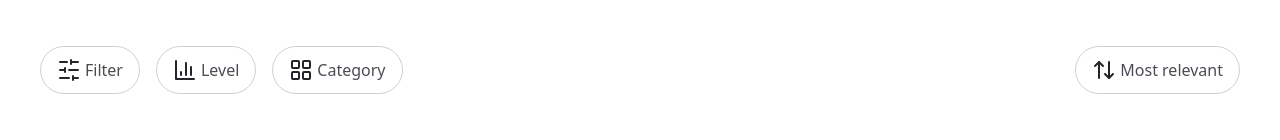
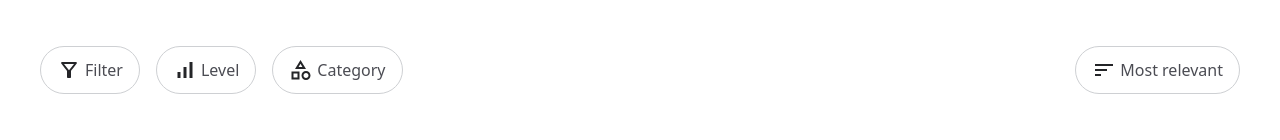
Before and after one commit to Mushfiqur-R/ByteSpace, a Next.js app: page /creators/purepearl-studio in a window 1280 px wide. Shown: the part 553-693 px from the top of the page. Built offline with nearby package versions, Linux system fonts and the light colour scheme.

Commit message:
refactor the icons

```diff
--- a/components/Icons/courses/ArrowUpDownIcon.tsx
+++ b/components/Icons/courses/ArrowUpDownIcon.tsx
@@ -1,24 +1,19 @@
 import type { SVGProps } from "react";
 
-/** Sort mark used by the courses page "Most relevant" pill. */
 export const ArrowUpDownIcon = (props: SVGProps<SVGSVGElement>) => (
   <svg
     width="24"
     height="24"
     viewBox="0 0 24 24"
     fill="none"
-    stroke="currentColor"
-    strokeWidth="2"
-    strokeLinecap="round"
-    strokeLinejoin="round"
     xmlns="http://www.w3.org/2000/svg"
     aria-hidden="true"
     {...props}
   >
-    <path d="m21 16-4 4-4-4" />
-    <path d="M17 20V4" />
-    <path d="m3 8 4-4 4 4" />
-    <path d="M7 4v16" />
+    <path
+      d="M3 18H9V16H3V18ZM3 6V8H21V6H3ZM3 13H15V11H3V13Z"
+      fill="currentColor"
+    />
   </svg>
 );
 
--- a/components/Icons/courses/BarChartIcon.tsx
+++ b/components/Icons/courses/BarChartIcon.tsx
@@ -1,24 +1,20 @@
 import type { SVGProps } from "react";
 
-/** Bar-chart mark used by the courses page "Level" pill. */
+
 export const BarChartIcon = (props: SVGProps<SVGSVGElement>) => (
   <svg
     width="24"
     height="24"
     viewBox="0 0 24 24"
     fill="none"
-    stroke="currentColor"
-    strokeWidth="2"
-    strokeLinecap="round"
-    strokeLinejoin="round"
     xmlns="http://www.w3.org/2000/svg"
     aria-hidden="true"
     {...props}
   >
-    <path d="M3 3v18h18" />
-    <path d="M18 17V9" />
-    <path d="M13 17V5" />
-    <path d="M8 17v-3" />
+    <path
+      d="M16.5 4H19.5V20H16.5V4ZM4.5 14H7.5V20H4.5V14ZM10.5 9H13.5V20H10.5V9Z"
+      fill="currentColor"
+    />
   </svg>
 );
 
--- a/components/Icons/courses/FilterIcon.tsx
+++ b/components/Icons/courses/FilterIcon.tsx
@@ -1,29 +1,20 @@
+
 import type { SVGProps } from "react";
 
-/** Sliders mark used by the courses page "Filter" pill. */
 export const FilterIcon = (props: SVGProps<SVGSVGElement>) => (
   <svg
     width="24"
     height="24"
     viewBox="0 0 24 24"
     fill="none"
-    stroke="currentColor"
-    strokeWidth="2"
-    strokeLinecap="round"
-    strokeLinejoin="round"
     xmlns="http://www.w3.org/2000/svg"
     aria-hidden="true"
     {...props}
   >
-    <path d="M21 4h-7" />
-    <path d="M10 4H3" />
-    <path d="M21 12h-9" />
-    <path d="M8 12H3" />
-    <path d="M21 20h-5" />
-    <path d="M12 20H3" />
-    <path d="M14 2v4" />
-    <path d="M8 10v4" />
-    <path d="M16 18v4" />
+    <path
+      d="M7.00506 6H17.0051L11.9951 12.3L7.00506 6ZM4.25506 5.61C6.27506 8.2 10.0051 13 10.0051 13V19C10.0051 19.55 10.4551 20 11.0051 20H13.0051C13.5551 20 14.0051 19.55 14.0051 19V13C14.0051 13 17.7251 8.2 19.7451 5.61C20.2551 4.95 19.7851 4 18.9551 4H5.04506C4.21506 4 3.74506 4.95 4.25506 5.61Z"
+      fill="currentColor"
+    />
   </svg>
 );
 
--- a/components/Icons/courses/LayoutGridIcon.tsx
+++ b/components/Icons/courses/LayoutGridIcon.tsx
@@ -1,24 +1,19 @@
 import type { SVGProps } from "react";
 
-/** Grid mark used by the courses page "Category" pill. */
 export const LayoutGridIcon = (props: SVGProps<SVGSVGElement>) => (
   <svg
     width="24"
     height="24"
     viewBox="0 0 24 24"
     fill="none"
-    stroke="currentColor"
-    strokeWidth="2"
-    strokeLinecap="round"
-    strokeLinejoin="round"
     xmlns="http://www.w3.org/2000/svg"
     aria-hidden="true"
     {...props}
   >
-    <rect x="3" y="3" width="7" height="7" rx="1" />
-    <rect x="14" y="3" width="7" height="7" rx="1" />
-    <rect x="14" y="14" width="7" height="7" rx="1" />
-    <rect x="3" y="14" width="7" height="7" rx="1" />
+    <path
+      d="M11.5 2L6 11H17L11.5 2ZM11.5 5.84L13.43 9H9.56L11.5 5.84ZM17 13C14.51 13 12.5 15.01 12.5 17.5C12.5 19.99 14.51 22 17 22C19.49 22 21.5 19.99 21.5 17.5C21.5 15.01 19.49 13 17 13ZM17 20C15.62 20 14.5 18.88 14.5 17.5C14.5 16.12 15.62 15 17 15C18.38 15 19.5 16.12 19.5 17.5C19.5 18.88 18.38 20 17 20ZM2.5 21.5H10.5V13.5H2.5V21.5ZM4.5 15.5H8.5V19.5H4.5V15.5Z"
+      fill="currentColor"
+    />
   </svg>
 );
 
```
Also changed, not shown: components/home/courseCard.tsx (+1 -6 lines).
